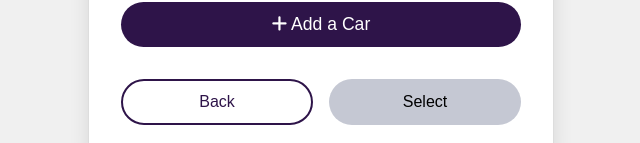
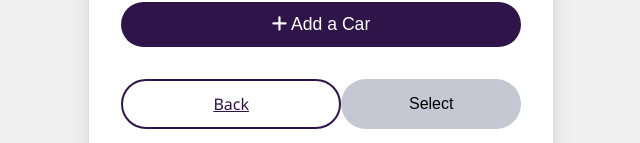
Before and after one commit to suhayb247/pinkteam, a plain HTML site: page Group project/managecar.html in a window 1280 px wide. Shown: the part 684-827 px from the top of the page, without its empty margins (319-959 px from the left). Drawn offline with Linux system fonts and the light colour scheme.

Commit message:
improved back button

```diff
--- a/Group project/managecar.html
+++ b/Group project/managecar.html
@@ -49,7 +49,7 @@
     <button class="add-btn"><i class="fa-solid fa-plus"></i> Add a Car</button>
 
     <div class="bottom-buttons">
-      <button class="back-btn">Back</button>
+      <a href="index.html" class="back-btn">Back</a>
       <button class="select-btn">Select</button>
     </div>
 
```
